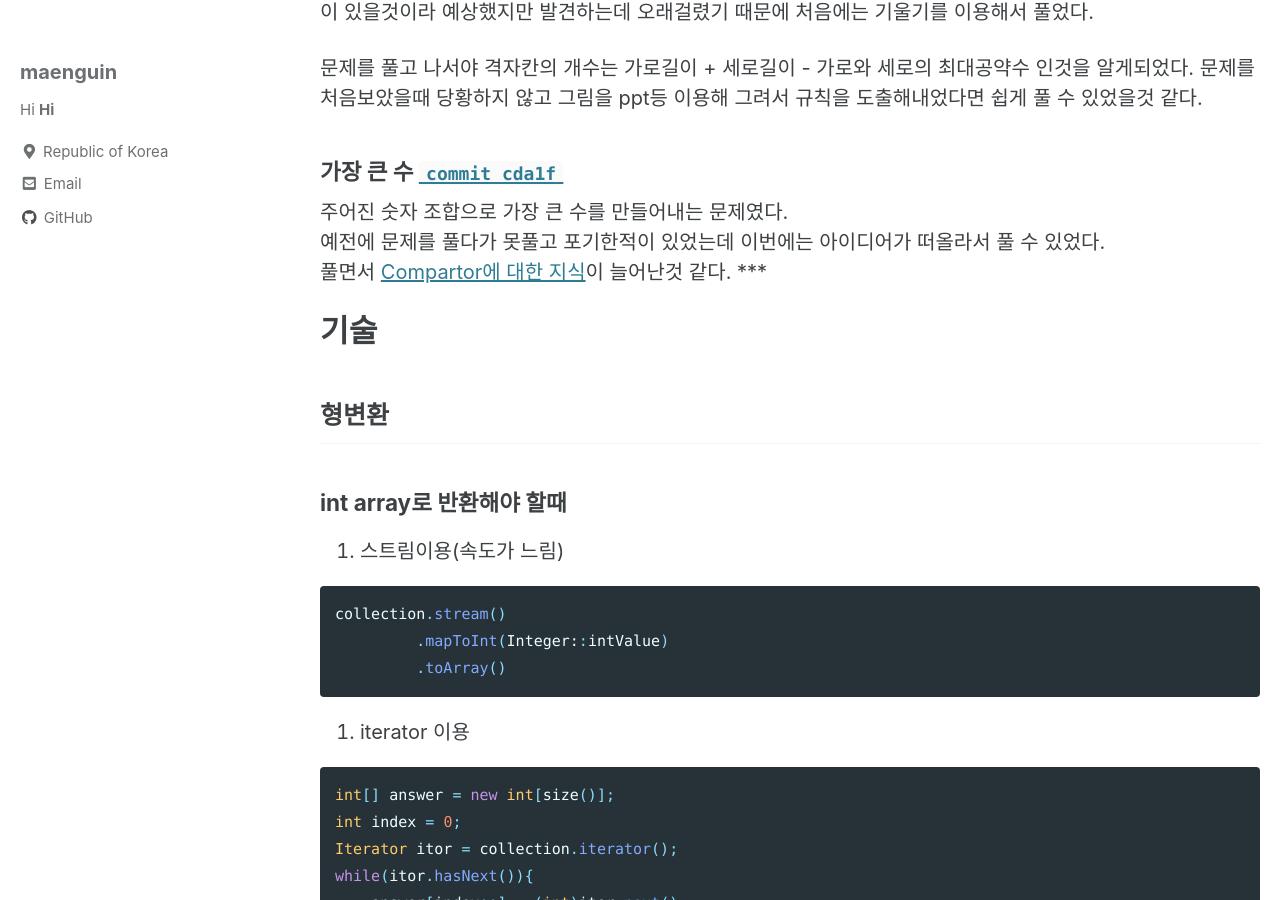
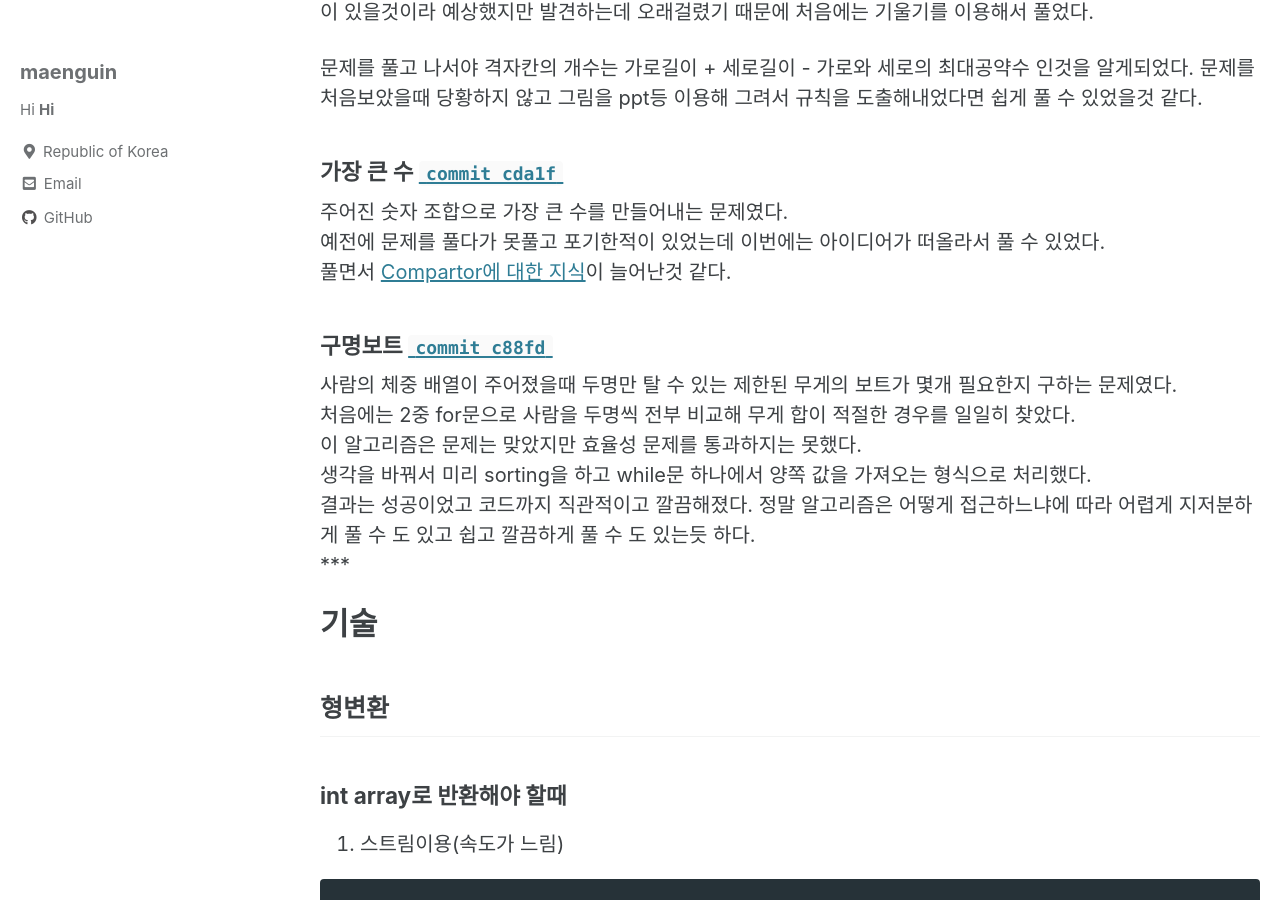
Before and after one commit to maenguin/maenguin.github.io, a Jekyll site: the page built from _posts/2020-12-01-algorithm-study.md, in a window 1280 px wide and 900 px high, scrolled down 1877 px. Built offline with Jekyll 4.4.1, drawn with Linux system fonts in a browser that asks for light colours; cached includes are drawn as plain includes.

Commit message:
Update 2020-12-01-algorithm-study.md

```diff
--- a/_posts/2020-12-01-algorithm-study.md
+++ b/_posts/2020-12-01-algorithm-study.md
@@ -72,6 +72,13 @@ String[] tokens = dartResult.split("(?=[0-9]|10)([SDT])([*#])?");
 주어진 숫자 조합으로 가장 큰 수를 만들어내는 문제였다.
 예전에 문제를 풀다가 못풀고 포기한적이 있었는데 이번에는 아이디어가 떠올라서 풀 수 있었다.
 풀면서 [Compartor에 대한 지식](#역순-정렬-하기)이 늘어난것 같다.
+
+### 구명보트 [`commit c88fd`](https://github.com/maenguin/Algorithm/commit/c88fd7aba387d5525efffe7bff9fc0629f1cc9e7)
+사람의 체중 배열이 주어졌을때 두명만 탈 수 있는 제한된 무게의 보트가 몇개 필요한지 구하는 문제였다.
+처음에는 2중 for문으로 사람을 두명씩 전부 비교해 무게 합이 적절한 경우를 일일히 찾았다.
+이 알고리즘은 문제는 맞았지만 효율성 문제를 통과하지는 못했다.
+생각을 바꿔서 미리 sorting을 하고 while문 하나에서 양쪽 값을 가져오는 형식으로 처리했다.
+결과는 성공이었고 코드까지 직관적이고 깔끔해졌다. 정말 알고리즘은 어떻게 접근하느냐에 따라 어렵게 지저분하게 풀 수 도 있고 쉽고 깔끔하게 풀 수 도 있는듯 하다.
 ***
 
 # 기술
```
